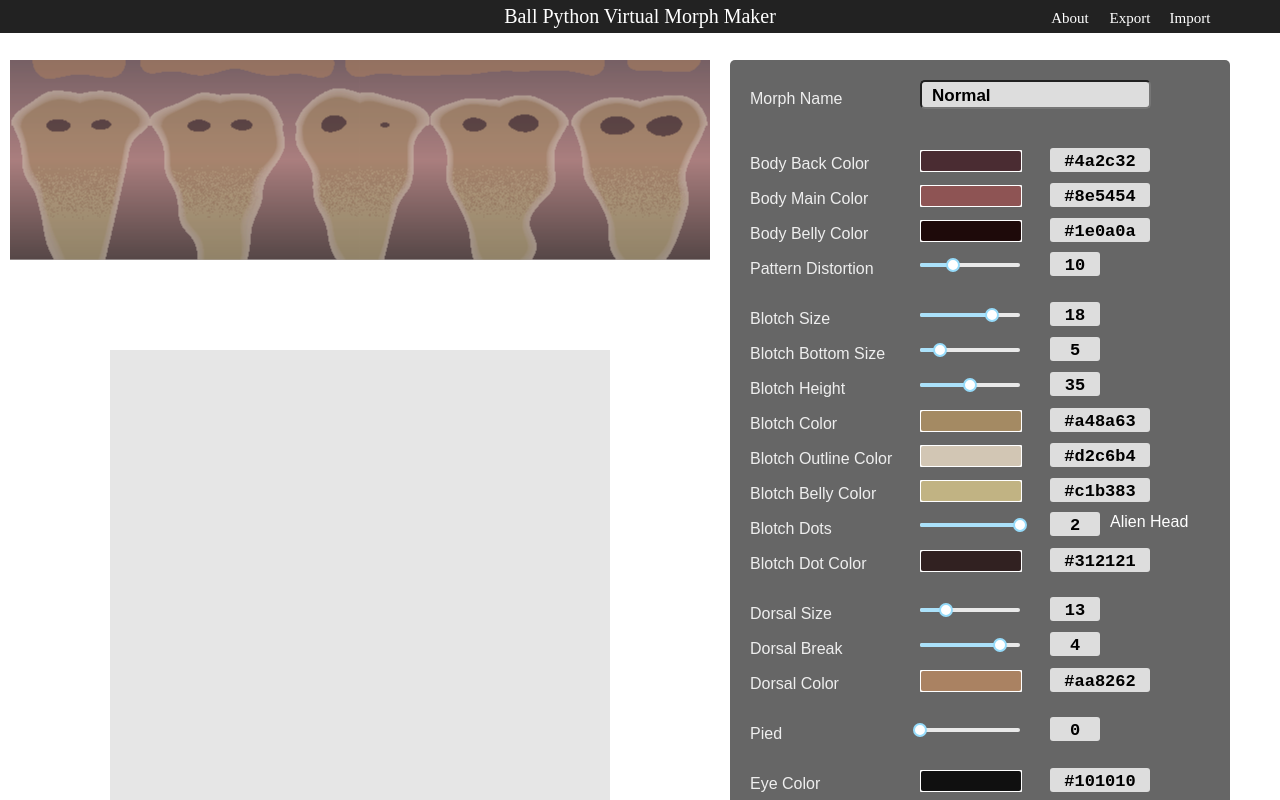
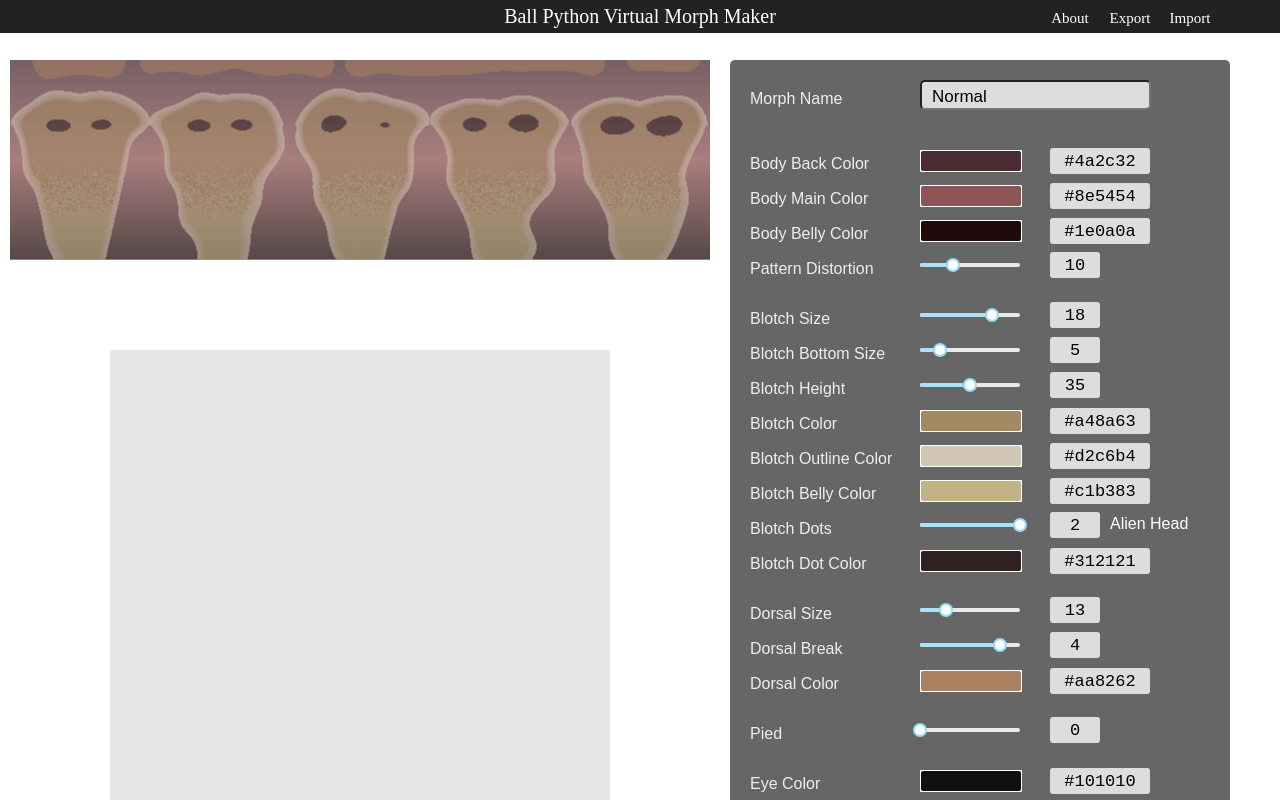
Before and after one commit to smallpinkmouse/virtualmorph, a React (Create React App) app: page / in a window 1280 px wide. Shown: the top 800 px of the page. Built offline with nearby package versions, Linux system fonts and the light colour scheme.

Commit message:
update css

```diff
--- a/src/App.css
+++ b/src/App.css
@@ -86,12 +86,12 @@
   top: -40px;
   left: 300px;
   width: 50px;
-  height: 20px;
+  height: 22px;
   background-color: #ddd;
   font-family:monospace;
   font-size: 17px;
-  font-weight: bold;
   padding-top: 4px;
+  padding-bottom: 0px;
   border-radius: 3px;
 }
 
@@ -143,12 +143,12 @@
   top: -47px;
   left: 300px;
   width: 100px;
-  height: 20px;
+  height: 22px;
   background-color: #ddd;
   font-family:monospace;
   font-size: 17px;
-  font-weight: bold;
   padding-top: 4px;
+  padding-bottom: 0px;
   border-radius: 3px;
 }
 
@@ -157,11 +157,11 @@
   top: -28px;
   left: 170px;
   width: 215px;
-  height: 20px;
+  height: 22px;
   background-color: #ddd;
   font-size: 17px;
-  font-weight: bold;
   padding-top: 4px;
+  padding-bottom: 0px;
   padding-left: 10px;
   border-radius: 5px;
 }
```
